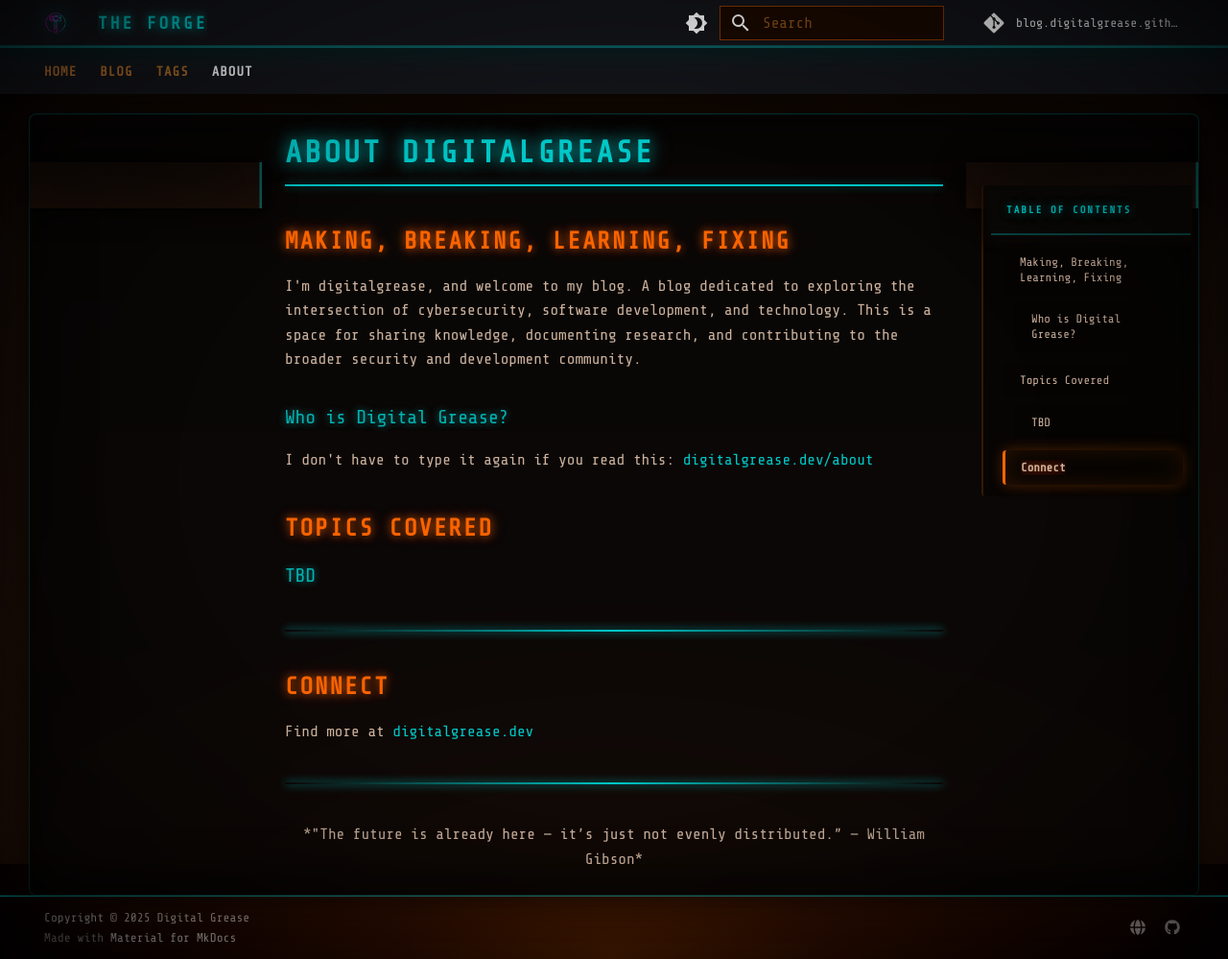
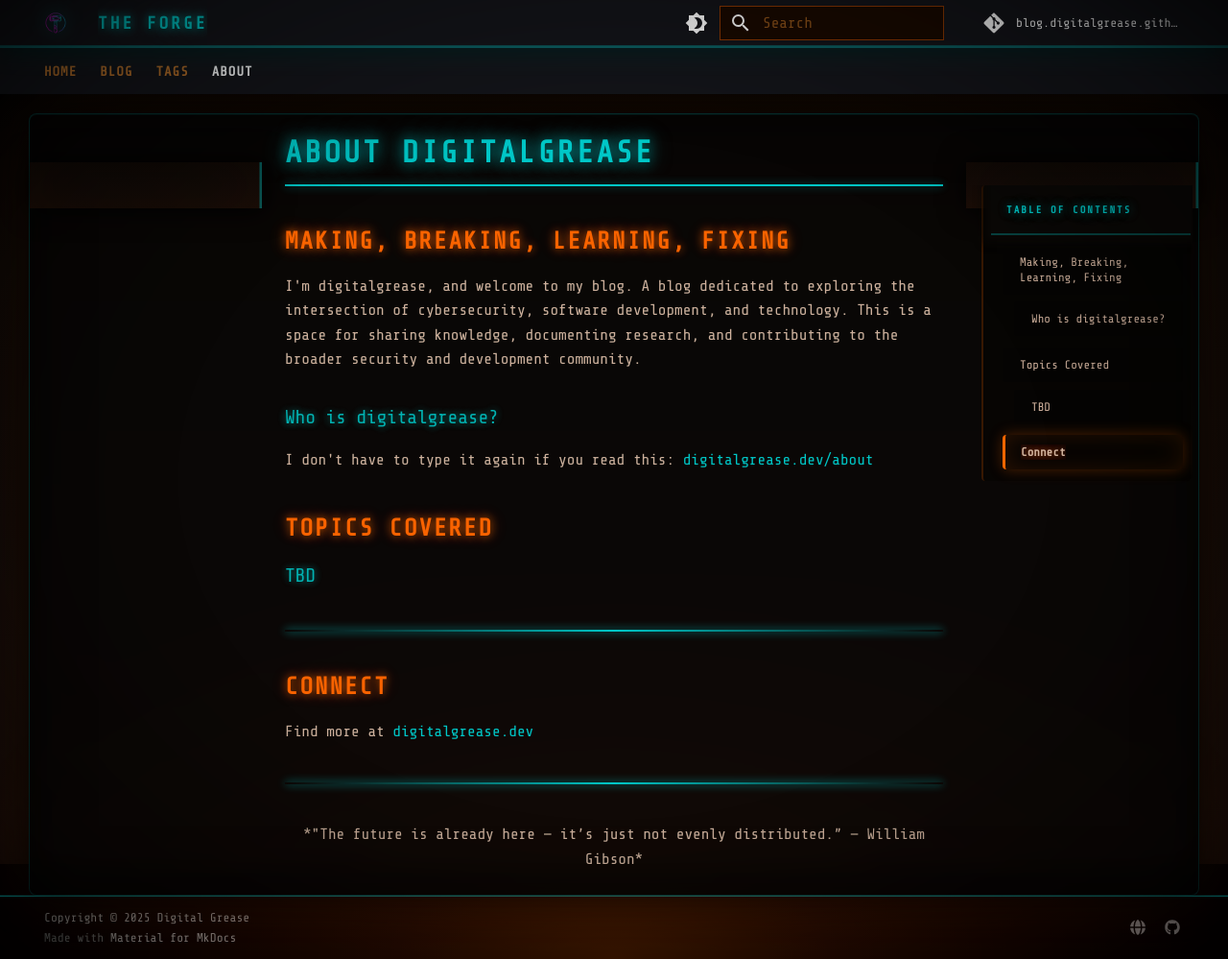
Before and after one commit to digital-grease/blog.digitalgrease.github.io, an MkDocs documentation site: the page built from docs/about.md, in a window 1280 px wide and 999 px high. Shown: the whole window at 96% size. Built offline with MkDocs 1.6.1 and Material for MkDocs 9.7.7, drawn with Linux system fonts in a browser that asks for light colours; comment, search, counter and statistics services are not loaded.

Commit message:
spelling

```diff
--- a/docs/about.md
+++ b/docs/about.md
@@ -8,7 +8,7 @@ title: About
 
 I'm digitalgrease, and welcome to my blog. A blog dedicated to exploring the intersection of cybersecurity, software development, and technology. This is a space for sharing knowledge, documenting research, and contributing to the broader security and development community.
 
-### Who is Digital Grease?
+### Who is digitalgrease?
 
 I don't have to type it again if you read this:
 [digitalgrease.dev/about](https://digitalgrease.dev/about)
```
